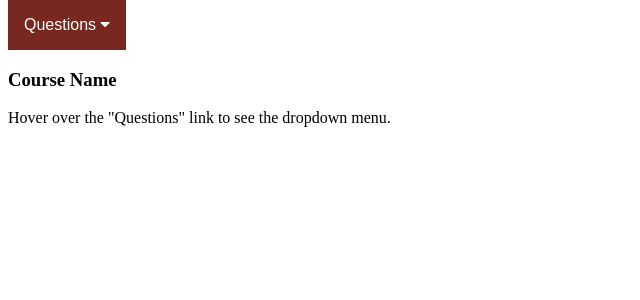
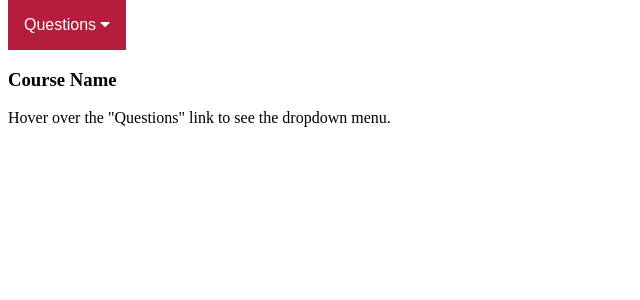
Before and after one commit to COEN174g2/labeval-da, a PHP site: page /data_analytics.html in a window 1280 px wide. Shown: the part 108-408 px from the top of the page, without its empty margins (0-640 px from the left). Run offline with PHP 8.4, Linux system fonts and the light colour scheme; some libraries are stand-ins or nearby versions.

Commit message:
makes the button same color as the school logo

```diff
--- a/data_analytics.css
+++ b/data_analytics.css
@@ -1,5 +1,5 @@
 .dropbtn {
-  background-color: #78281F;
+  background-color: #B41D3C;
   color: white;
   padding: 16px;
   font-size: 16px;
```
